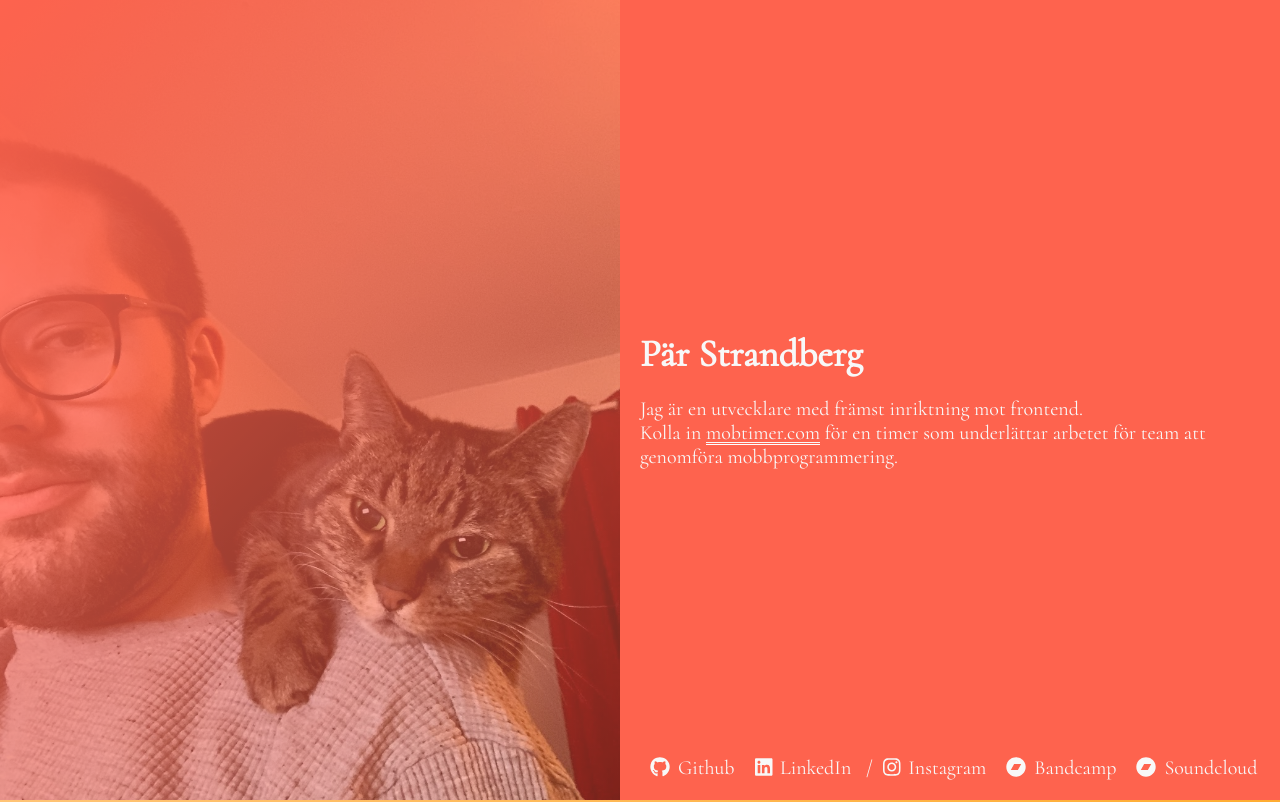
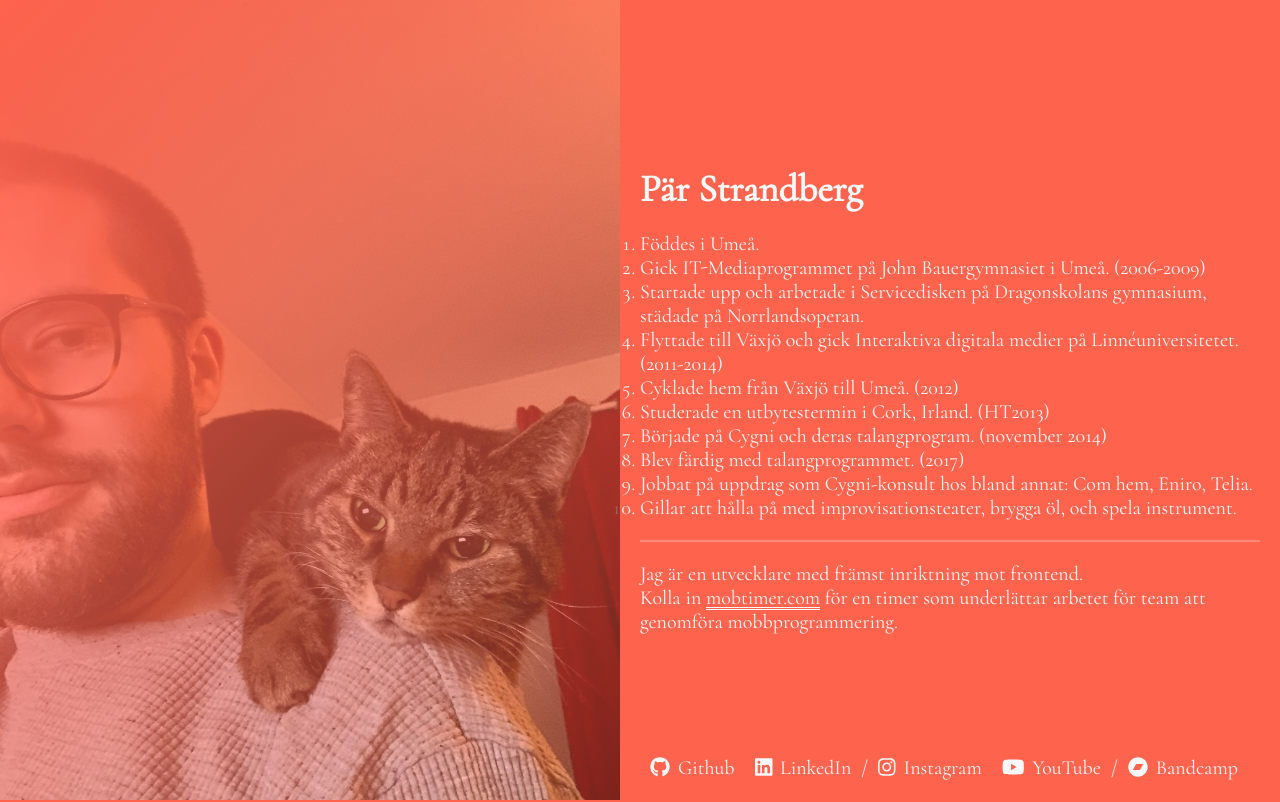
Before and after one commit to Pratterino/pratterino.se, a React (Create React App) app: page / in a window 1280 px wide. Shown: the top 802 px of the page. Built offline with nearby package versions, Linux system fonts and the light colour scheme.

Commit message:
simplifed about with more interesting information. removed brands section.

```diff
--- a/src/about/About.scss
+++ b/src/about/About.scss
@@ -3,6 +3,11 @@ $padding: 20px;
 $fontColor: #f8f8f8;
 
 .About {
+  hr {
+    margin: $padding 0;
+    border: 1px solid rgba(248, 248, 248, 0.25);
+  }
+
   section {
     flex: 1 0;
     min-height: 100vh;
--- a/src/about/About.tsx
+++ b/src/about/About.tsx
@@ -1,6 +1,6 @@
 import React from 'react';
 import {FontAwesomeIcon} from '@fortawesome/react-fontawesome'
-import {faBandcamp, faGithub, faInstagram, faLinkedin} from '@fortawesome/free-brands-svg-icons'
+import {faBandcamp, faGithub, faInstagram, faLinkedin, faYoutube} from '@fortawesome/free-brands-svg-icons'
 import './About.scss';
 
 function About() {
@@ -12,7 +12,24 @@ function About() {
             <section className="content">
                 <div>
                     <header>Pär Strandberg</header>
-                    <div><p>Jag är en utvecklare med främst inriktning mot frontend.</p>
+                    <ol>
+                        <li>Föddes i Umeå.</li>
+                        <li>Gick IT-Mediaprogrammet på John Bauergymnasiet i Umeå. (2006-2009)</li>
+                        <li>Startade upp och arbetade i Servicedisken på Dragonskolans gymnasium, städade på
+                            Norrlandsoperan.
+                        </li>
+                        <li>Flyttade till Växjö och gick Interaktiva digitala medier på Linnéuniversitetet. (2011-2014)
+                        </li>
+                        <li>Cyklade hem från Växjö till Umeå. (2012)</li>
+                        <li>Studerade en utbytestermin i Cork, Irland. (HT2013)</li>
+                        <li>Började på Cygni och deras talangprogram. (november 2014)</li>
+                        <li>Blev färdig med talangprogrammet. (2017)</li>
+                        <li>Jobbat på uppdrag som Cygni-konsult hos bland annat: Com hem, Eniro, Telia.</li>
+                        <li>Gillar att hålla på med improvisationsteater, brygga öl, och spela instrument.</li>
+                    </ol>
+                    <hr/>
+                    <div>
+                        <p>Jag är en utvecklare med främst inriktning mot frontend.</p>
                         <p>Kolla in <a
                             href="https://mobtimer.com/">mobtimer.com</a> för en timer som underlättar arbetet för
                             team att genomföra mobbprogrammering.</p>
@@ -24,16 +41,16 @@ function About() {
                         <a target="_blank"
                            rel="noopener noreferrer"
                            href="https://www.linkedin.com/in/p%C3%A4r-strandberg-271309185/"><FontAwesomeIcon
-                            icon={faLinkedin}/>LinkedIn</a> /
+                            icon={faLinkedin}/>LinkedIn</a>/
                         <a target="_blank" rel="noopener noreferrer"
                            href="https://instagram.com/pratterino"><FontAwesomeIcon
                             icon={faInstagram}/>Instagram</a>
                         <a target="_blank" rel="noopener noreferrer"
+                           href="https://youtube.com/tachiokuling/"><FontAwesomeIcon
+                            icon={faYoutube}/>YouTube</a>/
+                        <a target="_blank" rel="noopener noreferrer"
                            href="https://pratterino.bandcamp.com/"><FontAwesomeIcon
                             icon={faBandcamp}/>Bandcamp</a>
-                        <a target="_blank" rel="noopener noreferrer"
-                           href="https://soundcloud.com/pratterino/"><FontAwesomeIcon
-                            icon={faBandcamp}/>Soundcloud</a>
                     </footer>
                 </div>
             </section>
--- a/src/app/App.tsx
+++ b/src/app/App.tsx
@@ -12,7 +12,6 @@ interface ISkill {
 function App() {
     return [
         <About/>,
-        <Work/>,
     ];
 }
 
```
Also changed, not shown: 1 other file (tests, documents, lock files or other folders).
